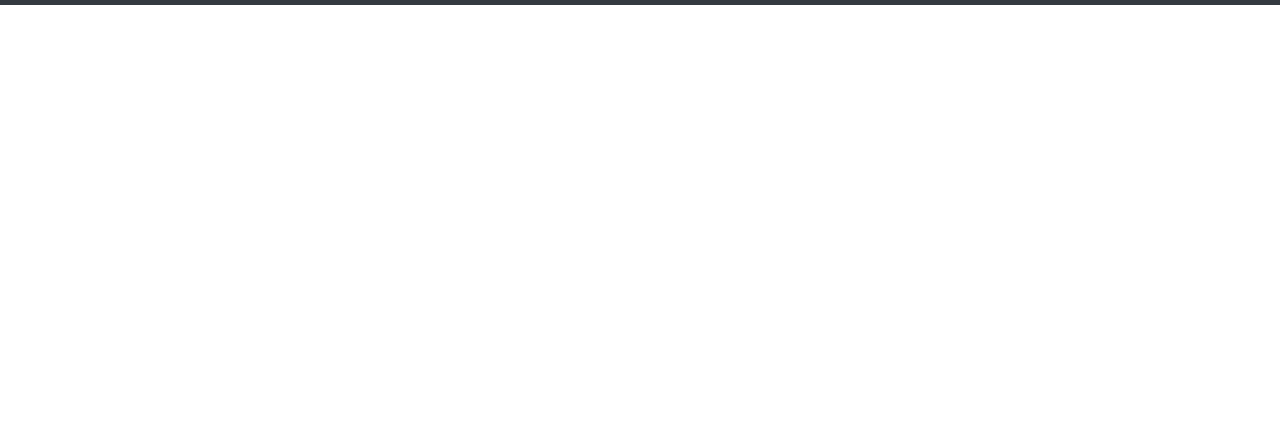
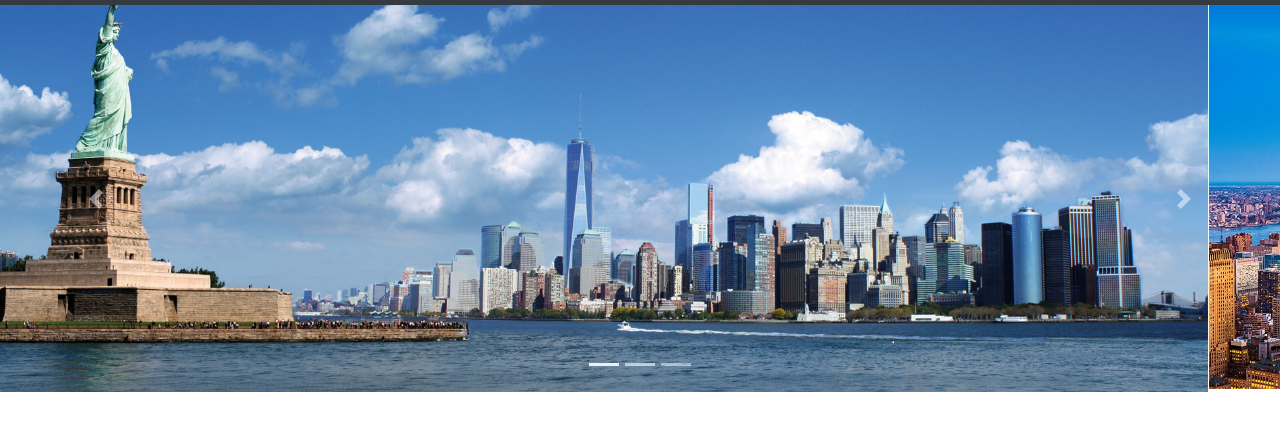
Before and after one commit to RockyKhan804/DemoWebsite, a plain HTML site: page index.html in a window 1280 px wide. Shown: the part 54-484 px from the top of the page. Drawn offline with nearby package versions, Linux system fonts and the light colour scheme.

Commit message:
added Slider

```diff
--- a/index.html
+++ b/index.html
@@ -58,10 +58,52 @@
 
     <!-- NAVBAR STARTED HERE -->
 
+    <!-- Slider Start Here -->
+
+    <div class="container-fluid rocky">
+        <div class="row">
+
+            <div id="carouselExampleIndicators col-md-12" class="carousel slide" data-ride="carousel">
+                <ol class="carousel-indicators">
+                    <li data-target="#carouselExampleIndicators" data-slide-to="0" class="active"></li>
+                    <li data-target="#carouselExampleIndicators" data-slide-to="1"></li>
+                    <li data-target="#carouselExampleIndicators" data-slide-to="2"></li>
+                </ol>
+                <div class="carousel-inner">
+                    <div class="carousel-item active">
+                        <img src="slider/slide1.jpg" class="d-block w-100" alt="...">
+                    </div>
+                    <div class="carousel-item">
+                        <img src="slider/slide3.jpg" class="d-block w-100" alt="...">
+                    </div>
+                    <div class="carousel-item">
+                        <img src="slider/slide5.jpg" class="d-block w-100" alt="...">
+                    </div>
+                </div>
+                <a class="carousel-control-prev" href="#carouselExampleIndicators" role="button" data-slide="prev">
+                    <span class="carousel-control-prev-icon" aria-hidden="true"></span>
+                    <span class="sr-only">Previous</span>
+                </a>
+                <a class="carousel-control-next" href="#carouselExampleIndicators" role="button" data-slide="next">
+                    <span class="carousel-control-next-icon" aria-hidden="true"></span>
+                    <span class="sr-only">Next</span>
+                </a>
+            </div>
+
+        </div>
+
+    </div>
 
 
 
 
+
+
+
+
+
+
+    <!-- Slider Start Here -->
 
 
 
--- a/style.css
+++ b/style.css
@@ -1,3 +1,6 @@
+*{
+    margin:0;padding:0;
+}
 li.nav-item {
     padding: 0px 10px;
 }
```
Also changed, not shown: Slider/slide1.jpg (added), Slider/slide3.jpg (added), Slider/slide5.jpg (added).
